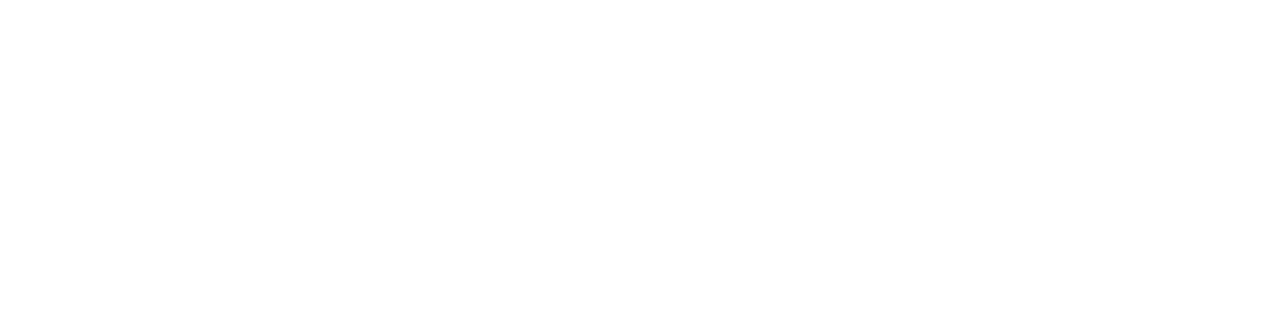
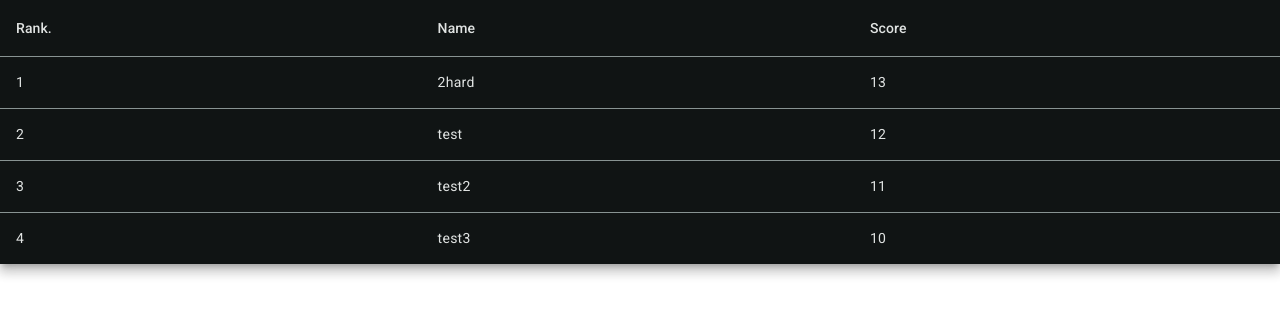
Before and after one commit to Ian-stetsenko/shelter-tools, an Angular app: page / in a window 1280 px wide. Shown: the top 316 px of the page. Built offline with nearby package versions, Linux system fonts and the light colour scheme.

Commit message:
Add firebase integration

```diff
--- a/package.json
+++ b/package.json
@@ -20,6 +20,7 @@
     "@angular/platform-browser": "^18.2.0",
     "@angular/platform-browser-dynamic": "^18.2.0",
     "@angular/router": "^18.2.0",
+    "firebase": "^11.0.1",
     "rxjs": "~7.8.0",
     "tslib": "^2.3.0",
     "zone.js": "~0.14.10"
--- a/src/app/app.component.html
+++ b/src/app/app.component.html
@@ -1 +1,3 @@
+<app-pubg-leaderboard></app-pubg-leaderboard>
+
 <router-outlet />
--- a/src/app/app.component.ts
+++ b/src/app/app.component.ts
@@ -1,13 +1,21 @@
-import { Component } from '@angular/core';
+import { Component, inject, OnInit } from '@angular/core';
 import { RouterOutlet } from '@angular/router';
+import { PubgLeaderboardComponent } from './pages/pubg-leaderboard/pubg-leaderboard.component';
+import { FirebaseAppService } from './services/firebase-app.service';
 
 @Component({
   selector: 'app-root',
   standalone: true,
-  imports: [RouterOutlet],
+  imports: [RouterOutlet, PubgLeaderboardComponent],
   templateUrl: './app.component.html',
   styleUrl: './app.component.scss'
 })
-export class AppComponent {
+export class AppComponent implements OnInit {
   title = 'shelter-tools';
+
+  firebase = inject(FirebaseAppService);
+
+  ngOnInit(): void {
+    this.firebase.init();
+  }
 }
--- /dev/null
+++ b/src/app/pages/pubg-leaderboard/components/add-game/add-game.component.html
@@ -0,0 +1 @@
+<p>add-game works!</p>
--- a/src/app/pages/pubg-leaderboard/components/leaderboard-table/leaderboard-table.component.html
+++ b/src/app/pages/pubg-leaderboard/components/leaderboard-table/leaderboard-table.component.html
@@ -1 +1,27 @@
-<p>leaderboard-table works!</p>
+<section>
+  <table mat-table [dataSource]="dataSource" class="mat-elevation-z8 demo-table">
+    <!-- Position Column -->
+    <ng-container matColumnDef="position">
+      <th mat-header-cell *matHeaderCellDef>Rank.</th>
+      <td mat-cell *matCellDef="let element">{{element.position}}</td>
+    </ng-container>
+
+    <!-- Name Column -->
+    <ng-container matColumnDef="name">
+      <th mat-header-cell *matHeaderCellDef>Name</th>
+      <td mat-cell *matCellDef="let element">{{element.name}}</td>
+    </ng-container>
+
+    <!-- Weight Column -->
+    <ng-container matColumnDef="score">
+      <th mat-header-cell *matHeaderCellDef>Score</th>
+      <td mat-cell *matCellDef="let element">{{element.score}}</td>
+    </ng-container>
+
+    <tr mat-header-row *matHeaderRowDef="displayColumns"></tr>
+    <tr
+      mat-row
+      *matRowDef="let row; columns: displayColumns;"
+    ></tr>
+  </table>
+</section>
--- a/src/app/pages/pubg-leaderboard/components/leaderboard-table/leaderboard-table.component.ts
+++ b/src/app/pages/pubg-leaderboard/components/leaderboard-table/leaderboard-table.component.ts
@@ -1,12 +1,27 @@
 import { Component } from '@angular/core';
+import { MatTableModule } from '@angular/material/table';
+
+interface Player {
+  position: number
+  name: string
+  score: number
+}
+
+const PLAYERS_DATA: Player[] = [
+  { position: 1, name: '2hard', score: 13 },
+  { position: 2, name: 'test', score: 12 },
+  { position: 3, name: 'test2', score: 11 },
+  { position: 4, name: 'test3', score: 10 },
+];
 
 @Component({
   selector: 'app-leaderboard-table',
   standalone: true,
-  imports: [],
+  imports: [MatTableModule],
   templateUrl: './leaderboard-table.component.html',
   styleUrl: './leaderboard-table.component.scss'
 })
 export class LeaderboardTableComponent {
-
+  displayColumns = ['position', 'name', 'score'];
+  dataSource = PLAYERS_DATA;
 }
--- a/src/app/pages/pubg-leaderboard/pubg-leaderboard.component.html
+++ b/src/app/pages/pubg-leaderboard/pubg-leaderboard.component.html
@@ -1 +1 @@
-<p>pubg-leaderboard works!</p>
+<app-leaderboard-table></app-leaderboard-table>
--- a/src/app/pages/pubg-leaderboard/pubg-leaderboard.component.ts
+++ b/src/app/pages/pubg-leaderboard/pubg-leaderboard.component.ts
@@ -1,9 +1,10 @@
 import { Component } from '@angular/core';
+import { LeaderboardTableComponent } from './components/leaderboard-table/leaderboard-table.component';
 
 @Component({
   selector: 'app-pubg-leaderboard',
   standalone: true,
-  imports: [],
+  imports: [LeaderboardTableComponent],
   templateUrl: './pubg-leaderboard.component.html',
   styleUrl: './pubg-leaderboard.component.scss'
 })
--- /dev/null
+++ b/src/app/services/firebase-app.service.ts
@@ -0,0 +1,31 @@
+import { inject, Injectable } from '@angular/core';
+import { initializeApp } from 'firebase/app';
+import { getFirestore } from 'firebase/firestore';
+import { FirebaseApp } from '@firebase/app';
+import { FirestoreDbService } from './firestore-db.service';
+
+const firebaseConfig = {
+  apiKey: "AIzaSyDaJY0ZlB0_ZcdIw7iPTNQjD4mrh6i8ifo",
+  authDomain: "shelter-tools.firebaseapp.com",
+  projectId: "shelter-tools",
+  storageBucket: "shelter-tools.firebasestorage.app",
+  messagingSenderId: "667870815788",
+  appId: "1:667870815788:web:9c6a0c81661e1d0f135389"
+};
+
+@Injectable({
+  providedIn: 'root'
+})
+export class FirebaseAppService {
+  private app: FirebaseApp;
+  private dbService = inject(FirestoreDbService)
+
+  init(): void {
+    this.app = initializeApp(firebaseConfig);
+    this.dbService.init(this.application);
+  }
+
+  get application(): FirebaseApp {
+    return this.app;
+  }
+}
--- /dev/null
+++ b/src/app/services/firestore-db.service.ts
@@ -0,0 +1,14 @@
+import { inject, Injectable } from '@angular/core';
+import { FirebaseApp } from '@firebase/app';
+import { getFirestore } from 'firebase/firestore';
+
+@Injectable({
+  providedIn: 'root'
+})
+export class FirestoreDbService {
+  private db
+
+  init(app: FirebaseApp): void {
+    this.db = getFirestore(app);
+  }
+}
```
Also changed, not shown: src/app/pages/pubg-leaderboard/components/add-game/add-game.component.ts (added, +12 -0 lines), src/app/pages/pubg-leaderboard/components/add-game/add-game.component.scss (added), 2 other files (tests, documents, lock files or other folders).
